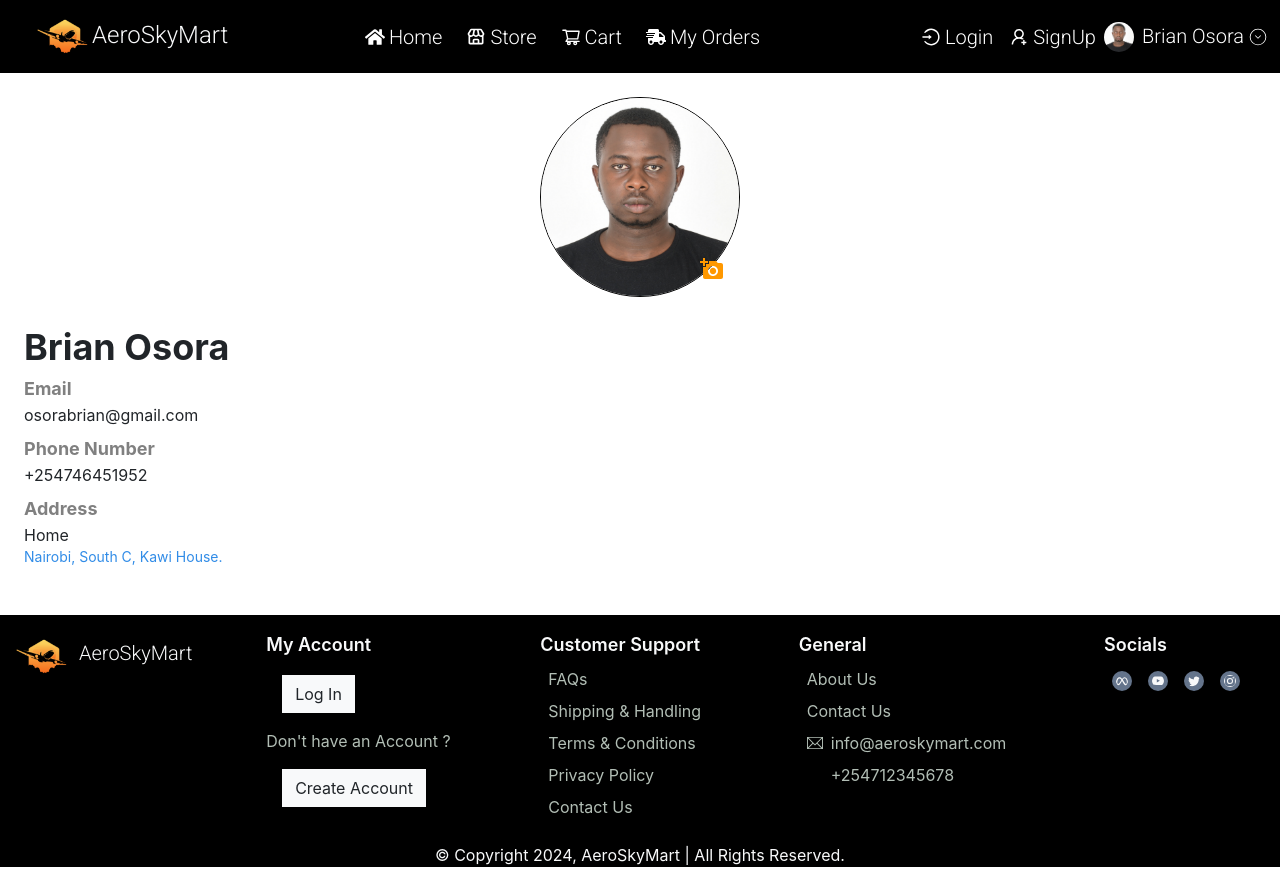
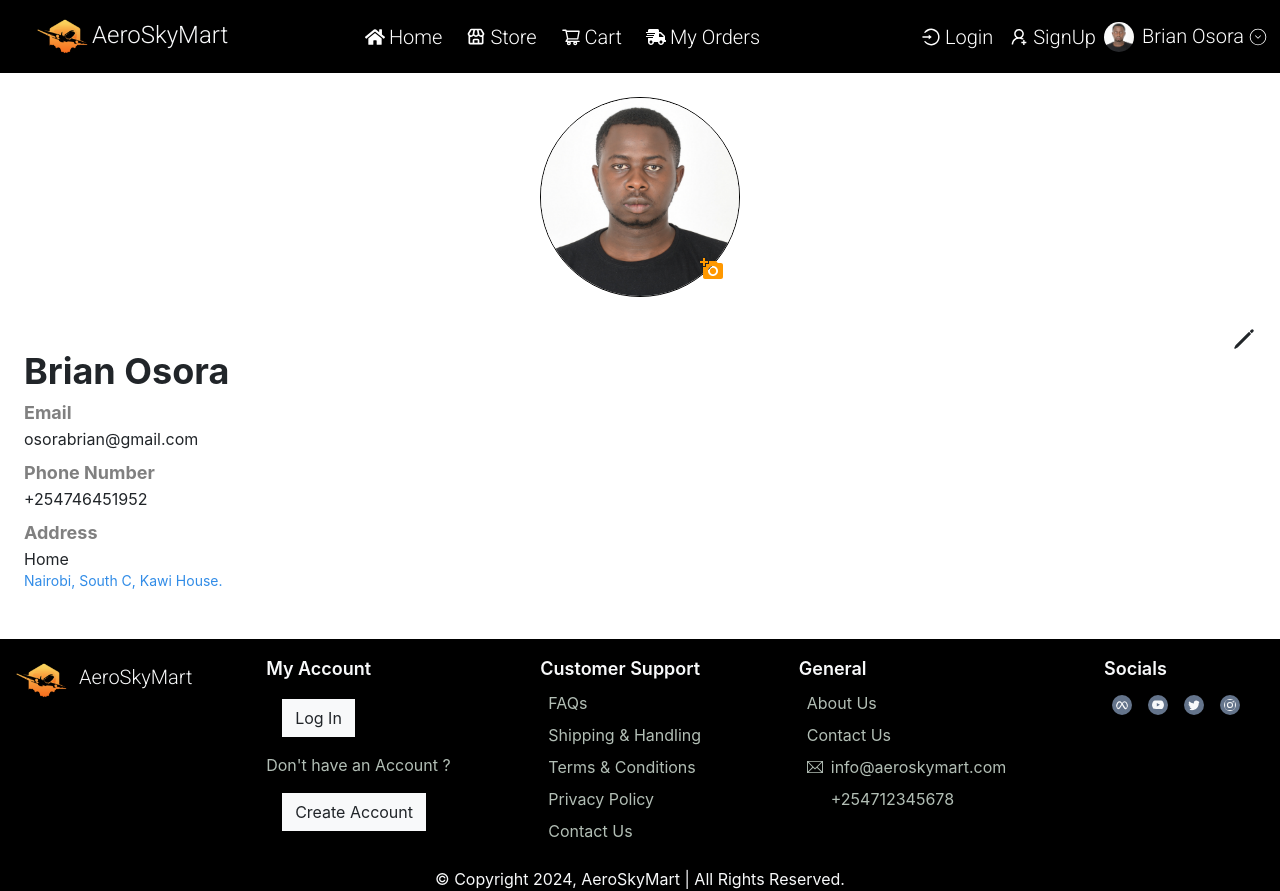
Before and after one commit to Osorabrian/AeroSkyMart, a React (Create React App) app: page /my_profile in a window 1280 px wide. Before the commit the page ends 867 px from the top, so only its background shows below. Built offline with nearby package versions, Linux system fonts and the light colour scheme; some icons are missing.

Commit message:
create my profile component

```diff
--- a/src/Components/MyProfile/Profile.js
+++ b/src/Components/MyProfile/Profile.js
@@ -1,6 +1,7 @@
 import React from 'react'
 import './profile.css'
 import { MdAddAPhoto } from "react-icons/md";
+import { IoPencilOutline } from "react-icons/io5";
 import profile_pic from '../images/greencqard (2).JPG'
 
 export default function Profile(){
@@ -9,6 +10,10 @@ export default function Profile(){
             <div id='profile-picture-div' className='my-4'>
                 <img src={profile_pic} alt='profile pic' id='profile-picture'/>
                 <MdAddAPhoto id='change-profile-picture-icon' className='text-2xl fill-[#ff9800]'/>
+            </div>
+
+            <div className='me-4'>
+                <IoPencilOutline className='ms-auto text-2xl'/>
             </div>
 
             <div className='text-left ms-4 mb-5'>
```
